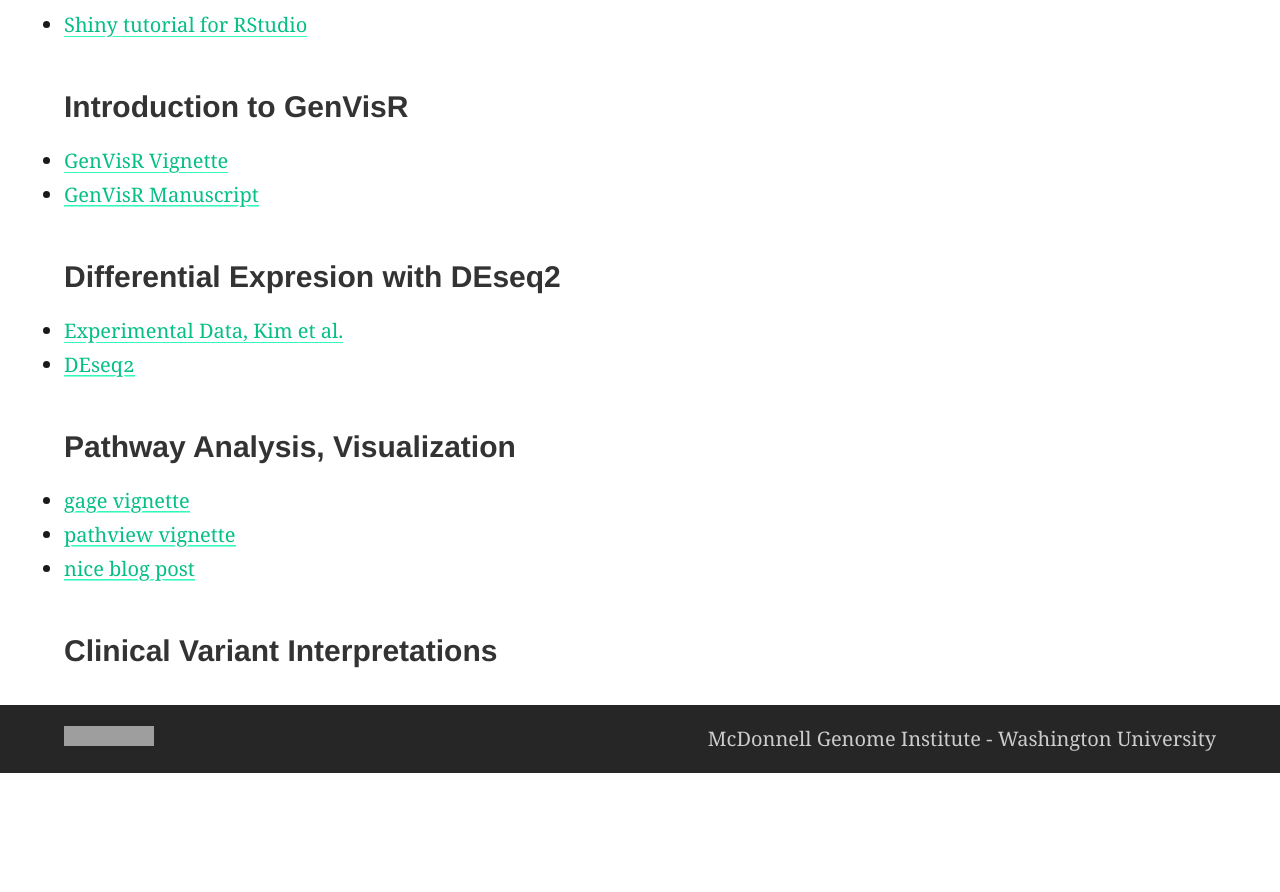
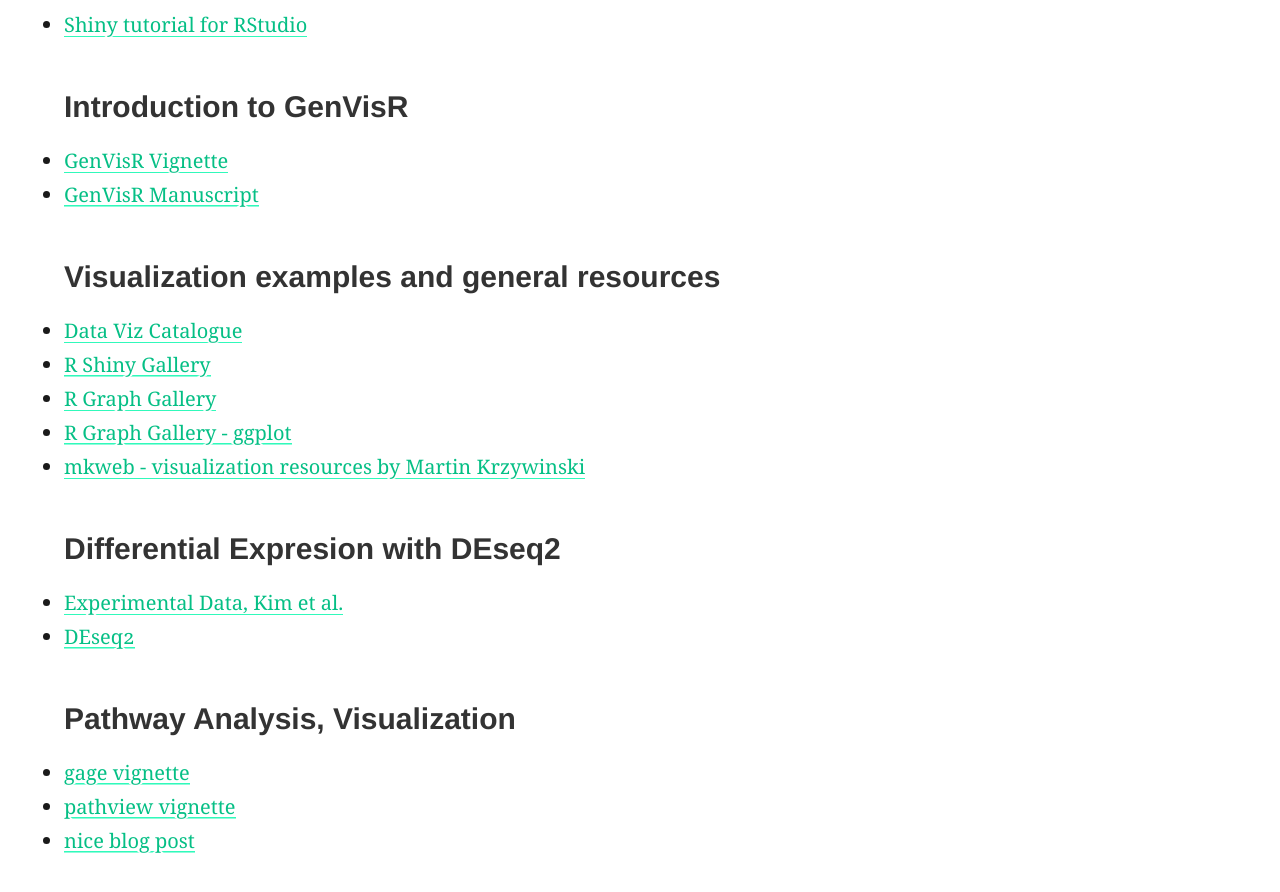
Before and after one commit to griffithlab/genviz.org, a Jekyll site: the page built from resources.md, in a window 1280 px wide and 900 px high, scrolled down 1813 px. Shown: the top 892 px of the window. Built offline with Jekyll 4.4.1, drawn with Linux system fonts in a browser that asks for light colours; before the commit the page ends 2586 px from its top, so only the background shows below that; grey boxes are pictures that could not be loaded.

Commit message:
add viz examples resources

```diff
--- a/resources.md
+++ b/resources.md
@@ -37,19 +37,23 @@ Below are some additional resources that users may find useful to supplement the
 * [R practice](https://codefights.com/)
 
 ### Introduction to ggplot2
-
 * [long vs. wide format](http://seananderson.ca/2013/10/19/reshape.html)
 * [ggplot2 wiki](https://github.com/tidyverse/ggplot2/wiki)
 * [ggplot2 cheatsheet](https://www.rstudio.com/wp-content/uploads/2015/03/ggplot2-cheatsheet.pdf)
 
 ### Introduction to shiny
-
 * [Shiny tutorial for RStudio](https://shiny.rstudio.com/tutorial/)
 
 ### Introduction to GenVisR
-
 * [GenVisR Vignette](https://bioconductor.org/packages/release/bioc/vignettes/GenVisR/inst/doc/GenVisR_intro.html)
 * [GenVisR Manuscript](https://academic.oup.com/bioinformatics/article/32/19/3012/2196360/GenVisR-Genomic-Visualizations-in-R)
+
+### Visualization examples and general resources
+* [Data Viz Catalogue](http://www.datavizcatalogue.com/index.html)
+* [R Shiny Gallery](https://shiny.rstudio.com/gallery/)
+* [R Graph Gallery](http://www.r-graph-gallery.com/)
+* [R Graph Gallery - ggplot](http://www.r-graph-gallery.com/portfolio/ggplot2-package/)
+* [mkweb - visualization resources by Martin Krzywinski](http://mkweb.bcgsc.ca/)
 
 ### Differential Expresion with DEseq2
 
```
